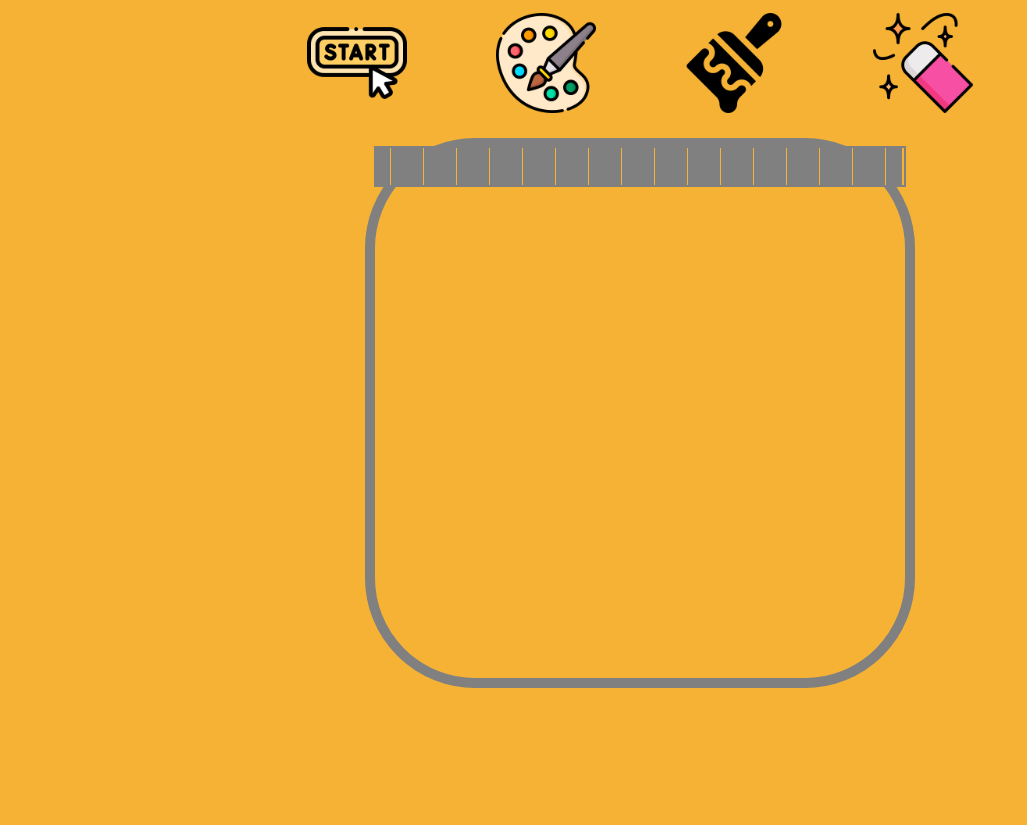
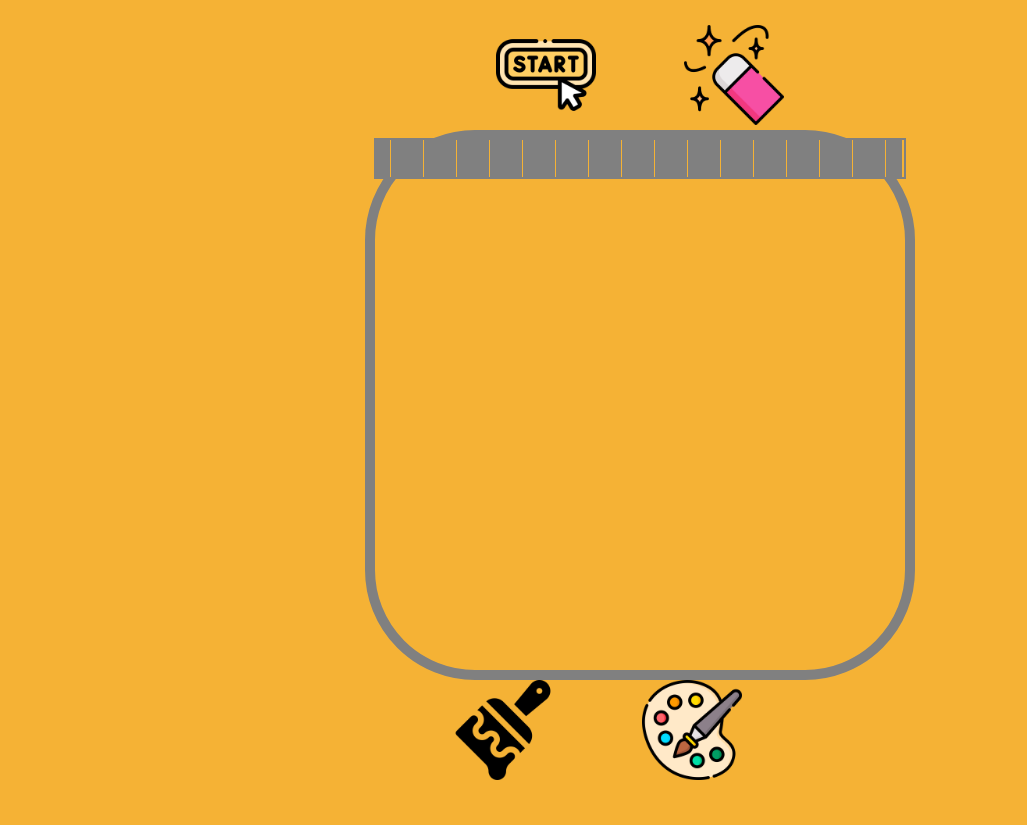
Before and after one commit to Fun-with-work/etch-a-sketch, a plain HTML site: page index.html in a window 1280 px wide. Shown: the part 106-931 px from the top of the page, without its empty margins (0-1027 px from the left). Before the commit the page ends 802 px from the top, so only its background shows below. Drawn offline with Linux system fonts and the light colour scheme.

Commit message:
arrange buttons and link for create square divs

```diff
--- a/index.html
+++ b/index.html
@@ -11,16 +11,24 @@
 </head>
 
 <body>
+    <h2>Here is a game of Etch-a-Sketch</h2>
     <div class="main">
-        <h2>Here is a game of Etch-a-Sketch</h2>
         <p id="game">
-            <button type="button" id="game-start"><img src="images/start.png" alt="start option" width="100"></button>
-            <button type="button" id="multi-color"><img src="images/palette.png" alt="multi-color option" width="100"></button>
-            <button type="button" id="black-color"><img src="images/black.png" alt="black option" width="100"></button>
-            <button type="button" id="erase-board"><img src="images/eraser.png" alt="eraser option" width="100"></button>
+            <div id="myButtons1">
+                <button type="button" id="game-start" onclick="create()" ;><img src="images/start.png" alt="start option"
+                        width="100"></button>
+                <button type="button" id="erase-board"><img src="images/eraser.png" alt="eraser option"
+                        width="100"></button>
+            </div>
+            <div id="container"></div>
+            <div id="myButtons2">
+                <button type="button" id="black-color"><img src="images/black.png" alt="black option" width="100"></button>
+                <button type="button" id="multi-color"><img src="images/palette.png" alt="multi-color option"
+                        width="100"></button>
+            </div>
         </p>
-        <div id="container"></div>
     </div>
+
 </body>
 
 </html>
```
